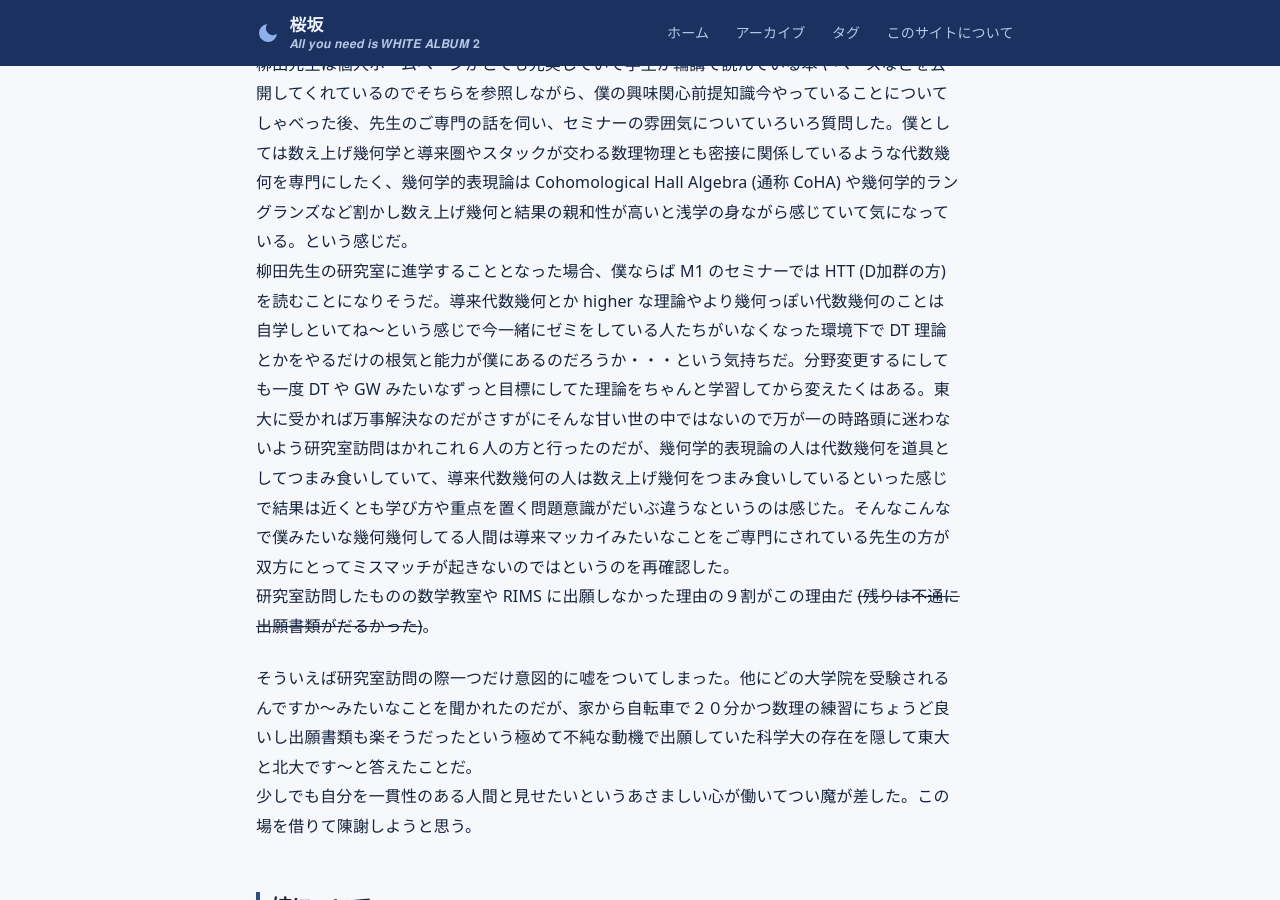
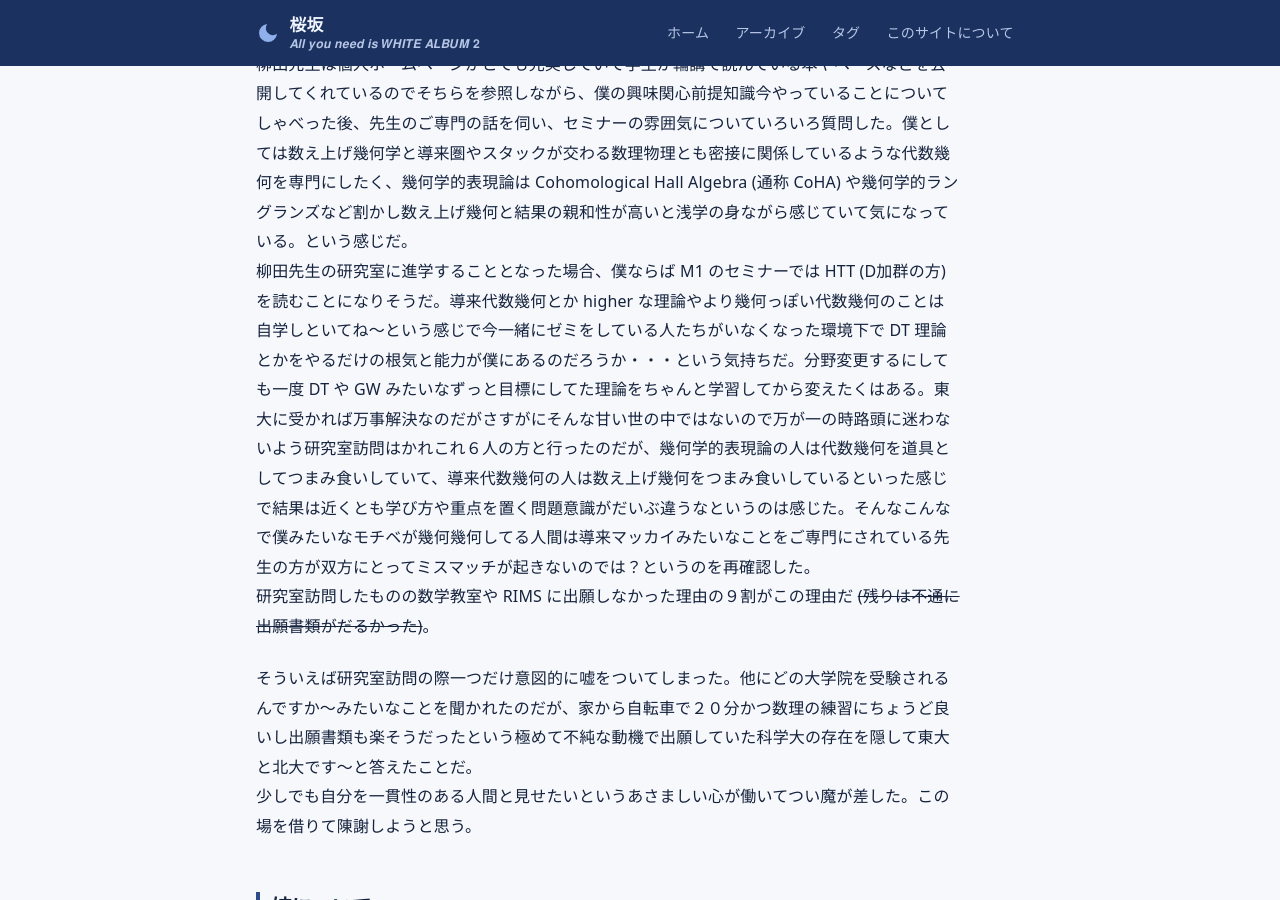
Before and after one commit to sakurazaka-math/sakurazaka-math.github.io, a Jekyll site: the page built from _posts/2026-07-31-day2.md, in a window 1280 px wide and 900 px high, scrolled down 920 px. Built offline with Jekyll 4.4.1, drawn with Linux system fonts in a browser that asks for light colours.

Commit message:
Revise content on research interests and applications
Updated the content of the post to reflect recent discussions and thoughts about research interests and graduate school applications.

```diff
--- a/_posts/2026-07-31-day2.md
+++ b/_posts/2026-07-31-day2.md
@@ -18,7 +18,7 @@ mood: 美味いものが食べたい
 しかし僕のプレアドバイザは何故か不在だったので１５分くらい自分の名前が書かれた暗闇を見つめていた。しばらくぼけ～っとしてると教務幹事みたいな方から好きな先生のところ移って話聞きに行っていいよ～といわれたので柳田先生のブレイクアウトルームに突撃して４０分ほどお話しした。
 一対一で向こうはカメラをオンにしていたのだが、僕の方はここ数日ひげを剃っていなかったし寝ぐせも爆発していたのでずっとオフにしていた。なかなか最悪な第一印象だと思う。
 柳田先生は個人ホームページがとても充実していて学生が輪講で読んでいる本やペースなどを公開してくれているのでそちらを参照しながら、僕の興味関心前提知識今やっていることについてしゃべった後、先生のご専門の話を伺い、セミナーの雰囲気についていろいろ質問した。僕としては数え上げ幾何学と導来圏やスタックが交わる数理物理とも密接に関係しているような代数幾何を専門にしたく、幾何学的表現論は Cohomological Hall Algebra (通称 CoHA) や幾何学的ラングランズなど割かし数え上げ幾何と結果の親和性が高いと浅学の身ながら感じていて気になっている。という感じだ。
-柳田先生の研究室に進学することとなった場合、僕ならば M1 のセミナーでは HTT (D加群の方) を読むことになりそうだ。導来代数幾何とか higher な理論やより幾何っぽい代数幾何のことは自学しといてね～という感じで今一緒にゼミをしている人たちがいなくなった環境下で DT 理論とかをやるだけの根気と能力が僕にあるのだろうか・・・という気持ちだ。分野変更するにしても一度 DT や GW みたいなずっと目標にしてた理論をちゃんと学習してから変えたくはある。東大に受かれば万事解決なのだがさすがにそんな甘い世の中ではないので万が一の時路頭に迷わないよう研究室訪問はかれこれ６人の方と行ったのだが、幾何学的表現論の人は代数幾何を道具としてつまみ食いしていて、導来代数幾何の人は数え上げ幾何をつまみ食いしているといった感じで結果は近くとも学び方や重点を置く問題意識がだいぶ違うなというのは感じた。そんなこんなで僕みたいな幾何幾何してる人間は導来マッカイみたいなことをご専門にされている先生の方が双方にとってミスマッチが起きないのではというのを再確認した。
+柳田先生の研究室に進学することとなった場合、僕ならば M1 のセミナーでは HTT (D加群の方) を読むことになりそうだ。導来代数幾何とか higher な理論やより幾何っぽい代数幾何のことは自学しといてね～という感じで今一緒にゼミをしている人たちがいなくなった環境下で DT 理論とかをやるだけの根気と能力が僕にあるのだろうか・・・という気持ちだ。分野変更するにしても一度 DT や GW みたいなずっと目標にしてた理論をちゃんと学習してから変えたくはある。東大に受かれば万事解決なのだがさすがにそんな甘い世の中ではないので万が一の時路頭に迷わないよう研究室訪問はかれこれ６人の方と行ったのだが、幾何学的表現論の人は代数幾何を道具としてつまみ食いしていて、導来代数幾何の人は数え上げ幾何をつまみ食いしているといった感じで結果は近くとも学び方や重点を置く問題意識がだいぶ違うなというのは感じた。そんなこんなで僕みたいなモチベが幾何幾何してる人間は導来マッカイみたいなことをご専門にされている先生の方が双方にとってミスマッチが起きないのでは？というのを再確認した。
 研究室訪問したものの数学教室や RIMS に出願しなかった理由の９割がこの理由だ ~~(残りは不通に出願書類がだるかった)~~。
 
 そういえば研究室訪問の際一つだけ意図的に嘘をついてしまった。他にどの大学院を受験されるんですか～みたいなことを聞かれたのだが、家から自転車で２０分かつ数理の練習にちょうど良いし出願書類も楽そうだったという極めて不純な動機で出願していた科学大の存在を隠して東大と北大です～と答えたことだ。
```
